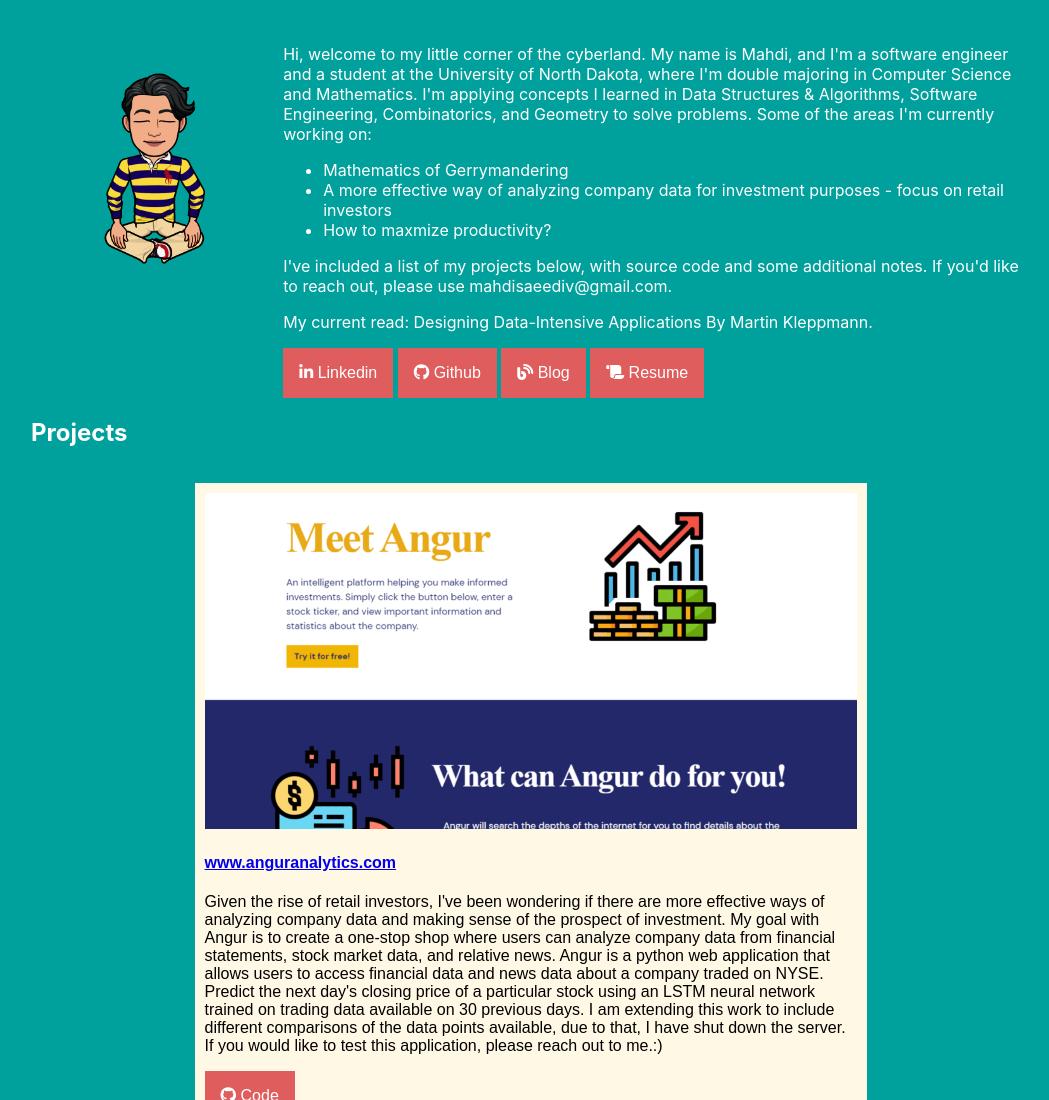
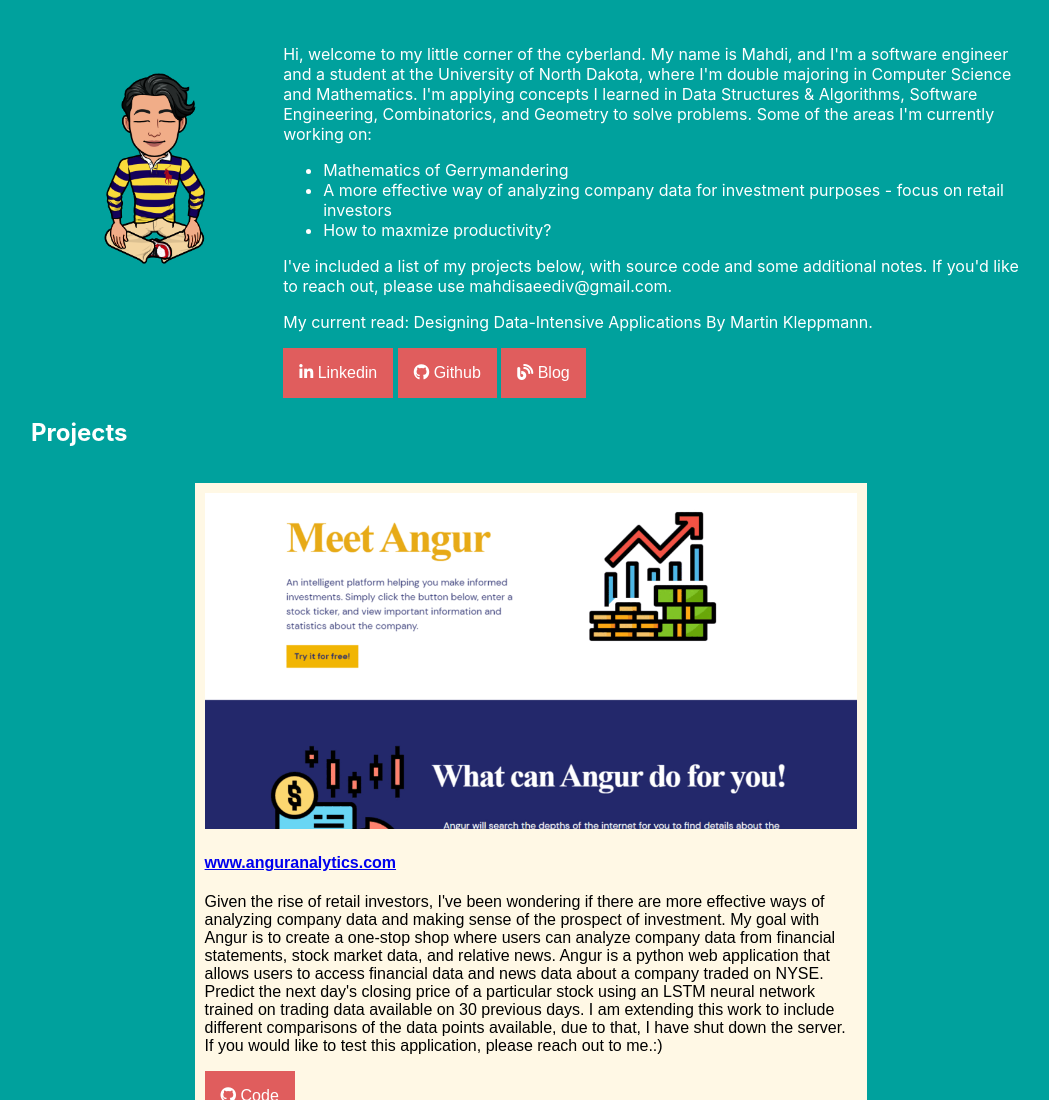
Before and after one commit to Mahdi-s/Personal_site_fall21, a plain HTML site: page index.html in a window 1280 px wide. Shown: the top 1100 px of the page, without its empty margins (109-1158 px from the left). Drawn offline with Linux system fonts and the light colour scheme.

Commit message:
Update index.html

```diff
--- a/index.html
+++ b/index.html
@@ -204,7 +204,7 @@ hr {
       <button type="button" class="btn" onclick=" window.open('https://www.linkedin.com/in/mahdi-saeedi-324303149/')"target="_blank" > <i class="fab fa-linkedin"></i> Linkedin</button>
       <button type="button" class="btn" onclick=" window.open('https://github.com/Mahdi-s')"target="_blank" > <i class="fab fa-github"></i> Github</button>
       <button type="button" class="btn" onclick=" window.open('https://medium.com/@mahdisaeediv')"target="_blank" > <i class="fas fa-blog"></i> Blog</button>
-      <button type="button" class="btn" onclick=" window.open('https://drive.google.com/file/d/1notlTbWbfChmzOOMyHgso7fAi2II6ban/view?usp=sharing')"target="_blank" > <i class="fas fa-scroll"></i> Resume</button>
+      <!-- <button type="button" class="btn" onclick=" window.open('https://drive.google.com/file/d/1notlTbWbfChmzOOMyHgso7fAi2II6ban/view?usp=sharing')"target="_blank" > <i class="fas fa-scroll"></i> Resume</button> -->
       <!-- <button type="button" class="btn" onclick=" window.open('https://www.kaggle.com/mahdi13')"target="_blank" > <i class="fab fa-kaggle"></i> Kaggle</button>
       <button type="button" class="btn" onclick=" window.open('https://www.hackerrank.com/Mahdi_saeedi')"target="_blank" ><i class="fab fa-hackerrank"></i> HackerRank</button> -->
     </div>
```
